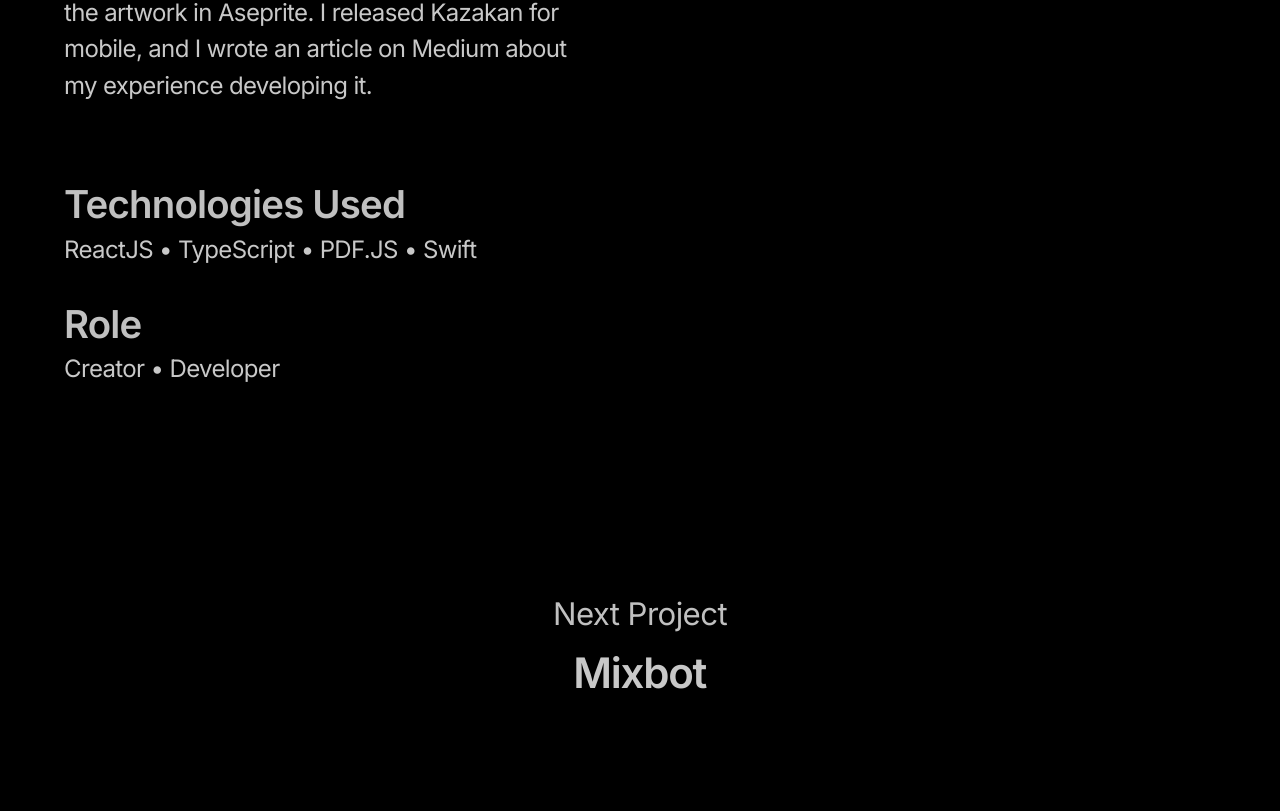
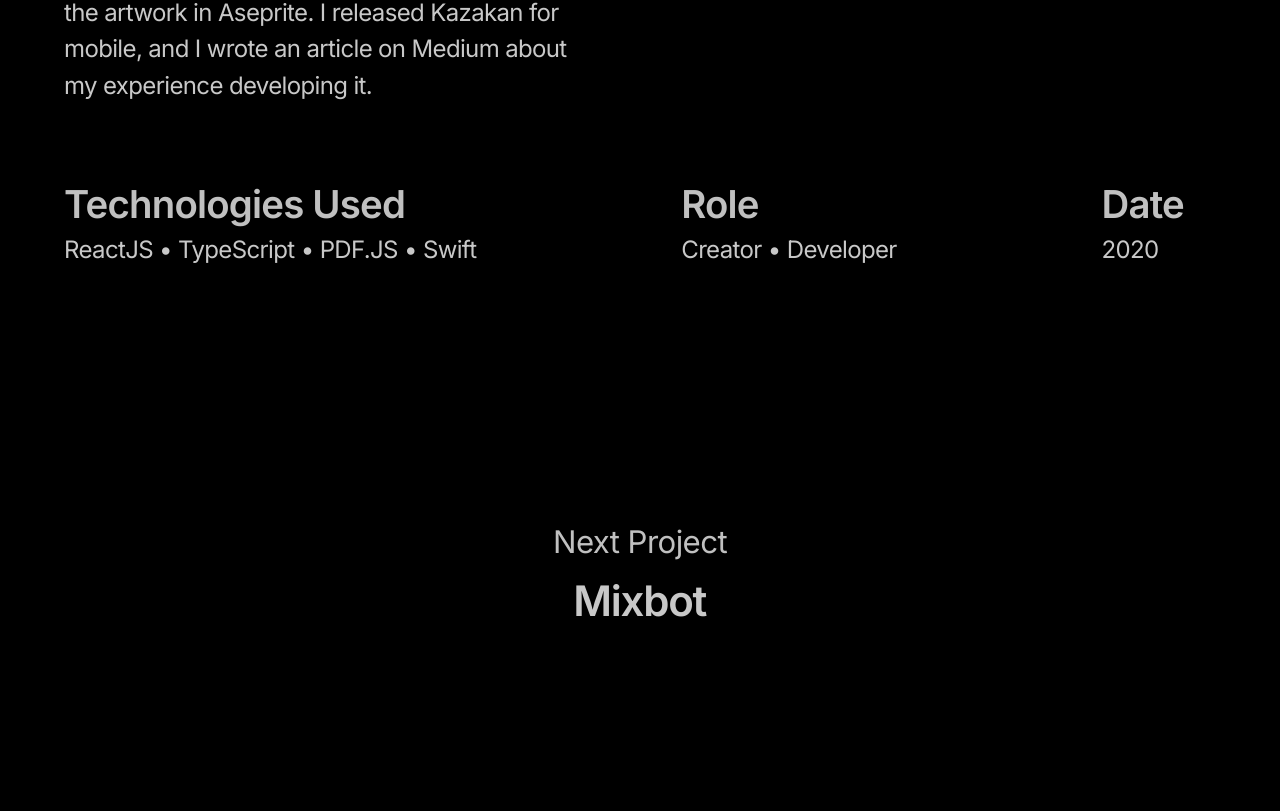
Before and after one commit to parssak/nextjs-website, a Next.js app: page /darco in a window 1280 px wide. Shown: the part 769-1580 px from the top of the page. Built offline with nearby package versions, Linux system fonts and the light colour scheme.

Commit message:
Cleaned up pages

```diff
--- a/components/About.js
+++ b/components/About.js
@@ -10,8 +10,8 @@ const About = () => {
             <br/>
             <br/>
             <br/>
-            <SectionTitle>Who Am I? </SectionTitle>
-            <Description>Hi, I'm Parssa. I'm a second year student at the University of Toronto for Mathematics, Computer Science, and Statistics. </Description>
+            <SectionTitle>Hi, I'm Parssa.</SectionTitle>
+            <Description>I'm a second year @ UofT for Math + CS.</Description>
             <Description>
             </Description>
             <Description>
--- a/components/HorizontalContent.js
+++ b/components/HorizontalContent.js
@@ -6,16 +6,16 @@ const HorizontalContent = ({tech, role, date}) => {
         <HorizontalContentWrapper>
             <div>
                 <SectionTitle>Technologies Used</SectionTitle>
-                <Description smaller>{tech}</Description>
+                <Description>{tech}</Description>
             </div>
             <div>
                 <SectionTitle>Role</SectionTitle>
-                <Description smaller>{role}</Description>
+                <Description>{role}</Description>
             </div>
             <div>
 
                 <SectionTitle>Date</SectionTitle>
-                <Description smaller>{date}</Description>
+                <Description>{date}</Description>
             </div>
         </HorizontalContentWrapper>
     );
--- a/components/NextProject.js
+++ b/components/NextProject.js
@@ -10,7 +10,8 @@ const NextProjectContainer = styled.div`
     justify-content: center;
     align-items: center;
     flex-direction: column;
-    border-radius: 10rem;
+    border-radius:3rem;
+    padding: 4rem 2rem;
     transition: all 0.2s ease;
     margin-top: 10rem;
     & > * {
--- a/components/projects/Darco.js
+++ b/components/projects/Darco.js
@@ -1,6 +1,7 @@
 import React from 'react';
+import HorizontalContent from '../HorizontalContent';
 import NextProject from '../NextProject';
-import { Container, SectionTitle, Description, Subtitle, Title } from '../styles';
+import { Container, SectionTitle, Description, Subtitle, Title, HorizontalContentWrapper } from '../styles';
 
 const Darco = () => {
     return (
@@ -12,11 +13,7 @@ const Darco = () => {
             <br /><br />
             <Description>My first commerical project, and a project I hold very dear to my heart, as shipping a commerical game as a newly budding solo game developer was no easy feat.<br /><br /> Kazakan was made with C# in Unity, and I did all the artwork in Aseprite. I released Kazakan for mobile, and I wrote an article on Medium about my experience developing it.</Description>
             <br />
-            <SectionTitle>Technologies Used</SectionTitle>
-            <Description>ReactJS • TypeScript • PDF.JS • Swift</Description>
-            <SectionTitle>Role</SectionTitle>
-            <Description>Creator • Developer</Description>
-
+            <HorizontalContent tech={"ReactJS • TypeScript • PDF.JS • Swift"} role={"Creator • Developer"} date="2020"/>
             <NextProject nextProjectName={'mixbot'} />
         </Container>
     );
--- a/components/projects/MixBot.js
+++ b/components/projects/MixBot.js
@@ -1,12 +1,14 @@
 import React from 'react';
 import NextProject from '../NextProject';
-import { Container, Description, Subtitle, Title } from '../styles';
+import { Container, Description, SectionTitle, Subtitle, Title } from '../styles';
 
 const MixBot = () => {
     return (
         <Container>
             <Title larger>MixBot</Title>
             <Subtitle>Web App</Subtitle>
+            <br /><br />
+            <SectionTitle><b>Your personal DJ</b></SectionTitle>
             <br /><br />
             <Description>Lorem ipsum dolor sit amet, consectetur adipisicing elit. Facilis velit sunt enim nulla perspiciatis exercitationem id eos ea veritatis! Pariatur odio consequuntur, laborum voluptates aspernatur neque ducimus impedit soluta qui, necessitatibus corrupti quam reprehenderit. Facere cum deserunt eos amet reiciendis ipsam, ipsum sapiente nemo illum nam similique laudantium. In, enim?</Description>
             <NextProject nextProjectName={'kazakan'}/>
--- a/components/styles/index.js
+++ b/components/styles/index.js
@@ -49,7 +49,7 @@ export const SectionTitle = styled.h3`
         font-size: ${2}rem;
     }
     @media (max-width: 565px) {
-        font-size: ${1.3}rem;
+        font-size: ${2}rem;
     }
 `
 export const Container = styled.div`
@@ -77,7 +77,7 @@ export const Description = styled.p`
         font-size: ${props => props.smaller ? 1.1 : 1.3}rem;
     }
     @media (max-width: 565px) {
-        font-size: ${props => props.smaller ? 0.7 : 1.2}rem;
+        font-size: ${props => props.smaller ? 1 : 1.2}rem;
     }
 `
 
@@ -104,7 +104,12 @@ export const ContactButton = styled.button`
 `
 
 export const HorizontalContentWrapper = styled.div`
-    width: 100%;
+    width: calc(100% - 2rem);
     display: flex;
-    justify-content: space-around;
+    justify-content: space-between;
+    /* margin-right: 4rem; */
+    @media (max-width: 800px) {
+        flex-direction: column;
+    }
+
 `
```
